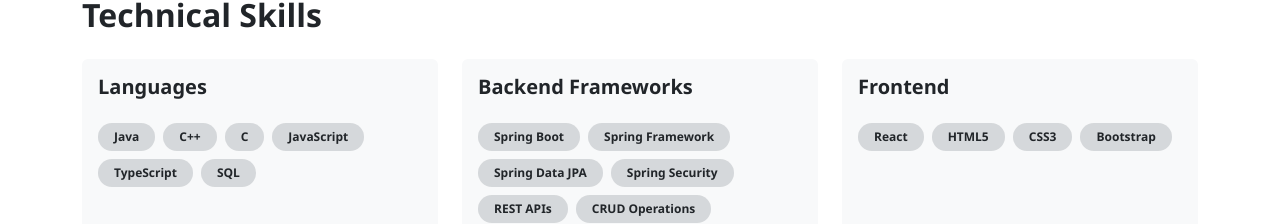
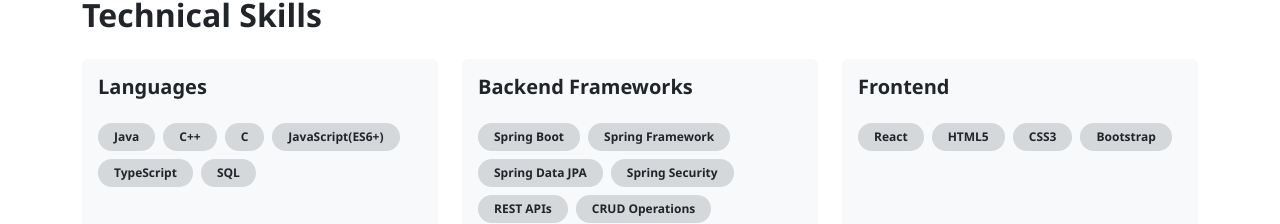
Before and after one commit to ifti020/ifti-portfolio-v1, a React (Vite) app in the folder ifti-portfolio/: page / in a window 1280 px wide. Shown: the part 1298-1522 px from the top of the page. Built offline with nearby package versions, Linux system fonts and the light colour scheme.

Commit message:
Update Skills Section

```diff
--- a/ifti-portfolio/src/data/skills.ts
+++ b/ifti-portfolio/src/data/skills.ts
@@ -1,5 +1,5 @@
 export const skillsData = {
-    languages: ["Java", "C++", "C", "JavaScript", "TypeScript", "SQL"],
+    languages: ["Java", "C++", "C", "JavaScript(ES6+)", "TypeScript", "SQL"],
     backend: ["Spring Boot", "Spring Framework", "Spring Data JPA", "Spring Security", "REST APIs", "CRUD Operations"],
     frontend: ["React", "HTML5", "CSS3", "Bootstrap"],
     databases: ["PostgreSQL", "MySQL"],
```
